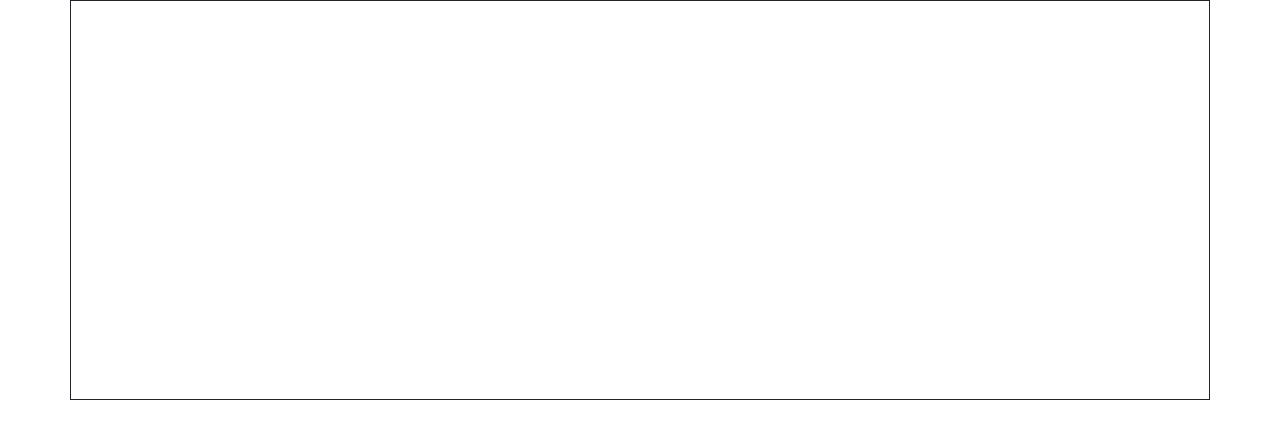
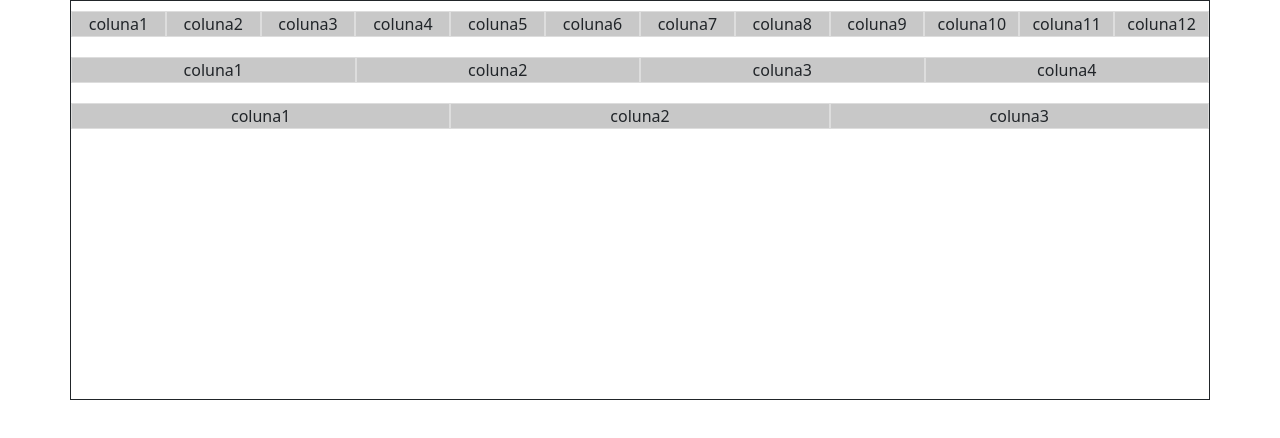
Before and after one commit to PetBarroso/getboostrap5, a plain HTML site: page index.html in a window 1280 px wide. Drawn offline with Linux system fonts and the light colour scheme.

Commit message:
adicionando colunas

```diff
--- a/index.html
+++ b/index.html
@@ -6,11 +6,47 @@
     <meta name="viewport" content="width=device-width, initial-scale=1.0" />
     <link rel="stylesheet" type="text/css" href="css/bootstrap.css" />
     <script type="text/javascrip" src="js/bootstrap.js"></script>
+    <style type="text/css">
+      .exemplo-cor {
+        background: #c8c8c8;
+        border: solid 1px #ddd;
+        margin-top: 10px;
+        margin-bottom: 10px;
+      }
+    </style>
+
     <title>Bootstrap 5</title>
   </head>
   <body>
     <section>
-      <div style="border: solid 1px; height: 400px" class="container"></div>
+      <div style="border: solid 1px; height: 400px" class="container">
+        <div class="row">
+          <div class="col exemplo-cor text-center">coluna1</div>
+          <div class="col exemplo-cor text-center">coluna2</div>
+          <div class="col exemplo-cor text-center">coluna3</div>
+          <div class="col exemplo-cor text-center">coluna4</div>
+          <div class="col exemplo-cor text-center">coluna5</div>
+          <div class="col exemplo-cor text-center">coluna6</div>
+          <div class="col exemplo-cor text-center">coluna7</div>
+          <div class="col exemplo-cor text-center">coluna8</div>
+          <div class="col exemplo-cor text-center">coluna9</div>
+          <div class="col exemplo-cor text-center">coluna10</div>
+          <div class="col exemplo-cor text-center">coluna11</div>
+          <div class="col exemplo-cor text-center">coluna12</div>
+        </div>
+        <div class="row">
+          <div class="col-3 exemplo-cor text-center">coluna1</div>
+          <div class="col-3 exemplo-cor text-center">coluna2</div>
+          <div class="col-3 exemplo-cor text-center">coluna3</div>
+          <div class="col-3 exemplo-cor text-center">coluna4</div>
+        </div>
+        <div class="row">
+          <div class="col-4 exemplo-cor text-center">coluna1</div>
+          <div class="col-4 exemplo-cor text-center">coluna2</div>
+          <div class="col-4 exemplo-cor text-center">coluna3</div>
+        </div>
+      </div>
+    </div>
     </section>
   </body>
 </html>
```
